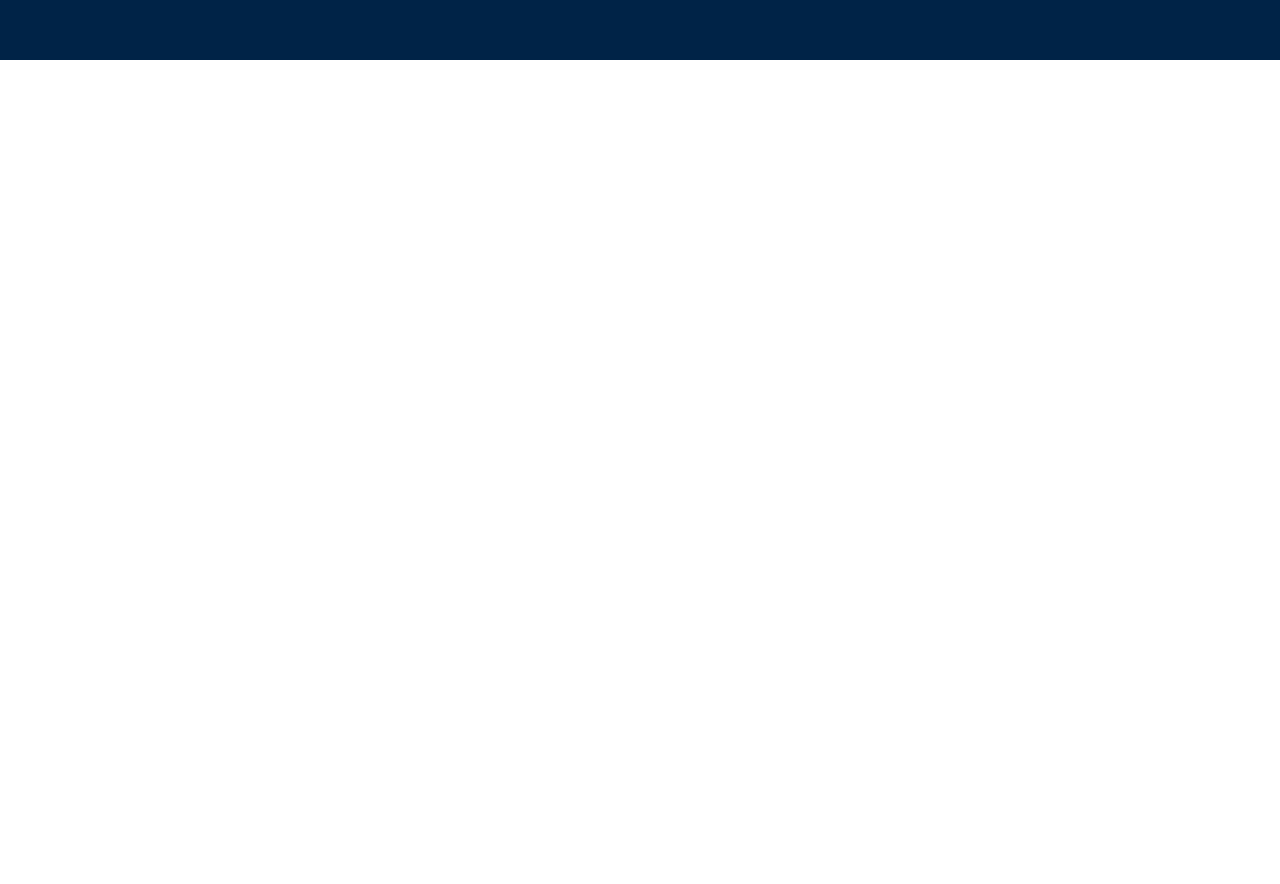
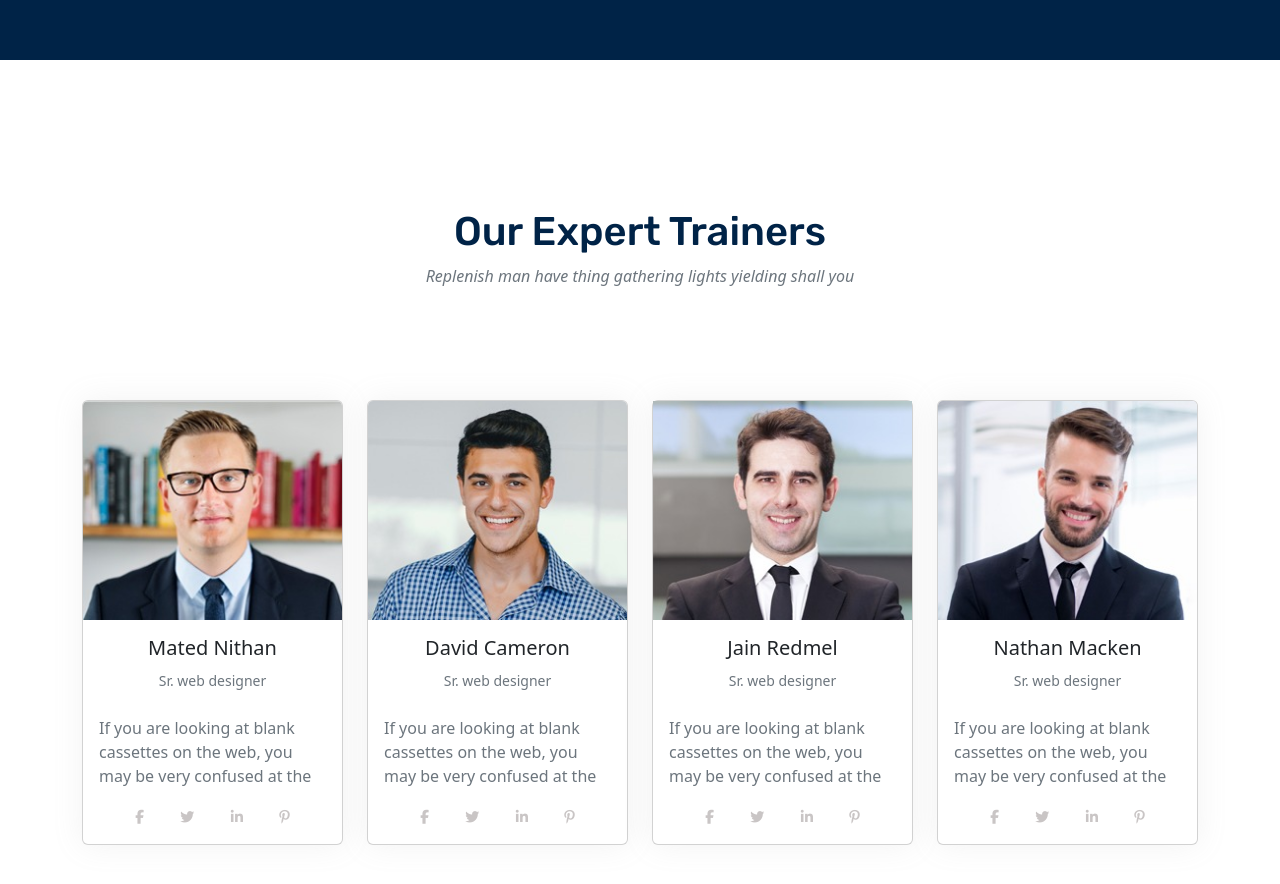
Before and after one commit to fatimazokar/Edustage, a plain HTML site: page index.html in a window 1280 px wide. Shown: the part 3540-4424 px from the top of the page. Before the commit the page ends 3600 px from the top, so only its background shows below. Drawn offline with nearby package versions, Linux system fonts and the light colour scheme.

Commit message:
expert  section

```diff
--- a/index.html
+++ b/index.html
@@ -1109,7 +1109,159 @@
     </div>
   </section>
   <!-------------------------------------REGISTER END------------------------------------------->
+ <!-----------------------------------------OUR EXPERT TRAINERS START------------------------------ -->
+ <section class="trainers-center mt-5">
+    <div class="container">
+      <!-- first row start -->
+      <div class="row">
+        <div class="col-md">
+          <div class="text-center title1">
+            <h1>Our Expert Trainers</h1>
+          </div>
+        </div>
+      </div>
+      <!-- first row end -->
+      <!-- second row start -->
 
+      <div class="row">
+        <div class="col-md">
+          <div class="text-center text-secondary">
+            <p class="disiplay-5">
+              <em>
+                Replenish man have thing gathering lights yielding shall you
+              </em>
+            </p>
+          </div>
+        </div>
+      </div>
+      <!-- second row end -->
+      <!-- third rwe start -->
+      <div class="row mt-5">
+        <!-- 1 columns start -->
+        <div class="col-md-3 mt-5">
+          <div class="card card1">
+            <img src="./img/t1.jpg" class="card-img-top img-fluid" alt="" />
+
+            <div class="card-body">
+              <h5 class="card-taitle text-center">Mated Nithan</h5>
+              <p class="text-center">
+                <small class="text-secondary">Sr. web designer</small>
+              </p>
+              <p class="card-text text-secondary mt-4">
+                If you are looking at blank cassettes on the web, you may be
+                very confused at the
+              </p>
+
+              <div
+                class="align-item-center justify-content-evenly px- d-flex"
+              >
+                <a href="#"><i class="fa-brands fa-facebook-f"></i></a>
+                <a href="#"><i class="fa-brands fa-twitter"></i></a>
+                <a href="#"><i class="fa-brands fa-linkedin-in"></i></a>
+                <a href="#"><i class="fa-brands fa-pinterest-p"></i></a>
+              </div>
+            </div>
+          </div>
+        </div>
+
+        <!-- 1 columns end -->
+        <!-- 2 columns start -->
+        <div class="col-md-3 mt-5">
+          <div class="card card1">
+            <img src="./img/t2.jpg" class="card-img-top img-fluid" alt="" />
+
+            <div class="card-body">
+              <h5 class="card-taitle text-center">David Cameron</h5>
+              <p class="text-center">
+                <small class="text-secondary">Sr. web designer</small>
+              </p>
+
+              <p class="card-text text-secondary mt-4">
+                If you are looking at blank cassettes on the web, you may be
+                very confused at the
+              </p>
+
+              <div
+                class="align-item-center justify-content-evenly px- d-flex"
+              >
+                <a href="#"><i class="fa-brands fa-facebook-f"></i></a>
+                <a href="#"><i class="fa-brands fa-twitter"></i></a>
+                <a href="#"><i class="fa-brands fa-linkedin-in"></i></a>
+                <a href="#"><i class="fa-brands fa-pinterest-p"></i></a>
+              </div>
+            </div>
+          </div>
+        </div>
+
+        <!-- 2 columns end -->
+        <!-- 3 columns start -->
+
+        <div class="col-md-3 mt-5">
+          <div class="card card1">
+            <img lass="card-img-top img-fluid" src="./img/t3.jpg" alt="" />
+
+            <div class="card-body">
+              <h5 class="card-taitle text-center">Jain Redmel</h5>
+              <p class="text-center">
+                <small class="text-secondary">Sr. web designer</small>
+              </p>
+
+              <p class="card-text text-secondary mt-4">
+                If you are looking at blank cassettes on the web, you may be
+                very confused at the
+              </p>
+
+              <div
+                class="align-item-center justify-content-evenly px- d-flex"
+              >
+                <a href="#"><i class="fa-brands fa-facebook-f"></i></a>
+                <a href="#"><i class="fa-brands fa-twitter"></i></a>
+                <a href="#"><i class="fa-brands fa-linkedin-in"></i></a>
+                <a href="#"><i class="fa-brands fa-pinterest-p"></i></a>
+              </div>
+            </div>
+          </div>
+        </div>
+
+        <!-- 3 columns end -->
+        <!-- 4 columns start  -->
+
+        <div class="col-md-3 mt-5">
+          <div class="card card1">
+            <img
+              src="./img/t1(1).jpg"
+              class="card-img-top img-fluid"
+              alt=""
+            />
+
+            <div class="card-body">
+              <h5 class="card-taitle text-center">Nathan Macken</h5>
+              <p class="text-center">
+                <small class="text-secondary">Sr. web designer</small>
+              </p>
+
+              <p class="card-text text-secondary mt-4">
+                If you are looking at blank cassettes on the web, you may be
+                very confused at the
+              </p>
+
+              <div class="align-item-center justify-content-evenly d-flex">
+                <a href="#"><i class="fa-brands fa-facebook-f"></i></a>
+                <a href="#"><i class="fa-brands fa-twitter"></i></a>
+                <a href="#"><i class="fa-brands fa-linkedin-in"></i></a>
+                <a href="#"><i class="fa-brands fa-pinterest-p"></i></a>
+              </div>
+            </div>
+          </div>
+        </div>
+
+        <!-- 4 columns end -->
+      </div>
+
+      <!-- third row end  -->
+    </div>
+  </section>
+  <!-----------------------------------------OUR EXPERT TRAINERS END------------------------------ -->
 
 
 
--- a/style.css
+++ b/style.css
@@ -99,3 +99,24 @@
   }
 
   /* //////////////////////////////END REGISTER END/////////////////////////////// */
+  /* ////////////////////////////////OUR EXPERT TRAINERS //////////////////// */
+.trainers-center {
+    min-height: 140vh;
+  }
+  .fa-brands {
+    color: rgb(201, 197, 197);
+    font-weight: 100;
+    font-size: 14px;
+  }
+  .fa-brands:hover {
+    color: gold;
+  }
+  .card1 {
+    border: none;
+    box-shadow: 0px 0px 30px rgba(153, 153, 153, 0.13);
+  }
+  .card1:hover {
+    box-shadow: 0px 10px 30px rgba(0, 35, 71, 0.15);
+  }
+
+  /* ///////////////////////////////// END OUR EXPERT TRAINERS ///////////////////// */
```
